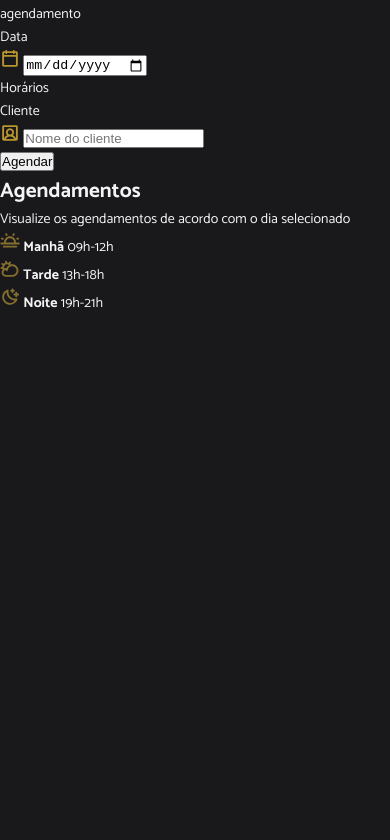
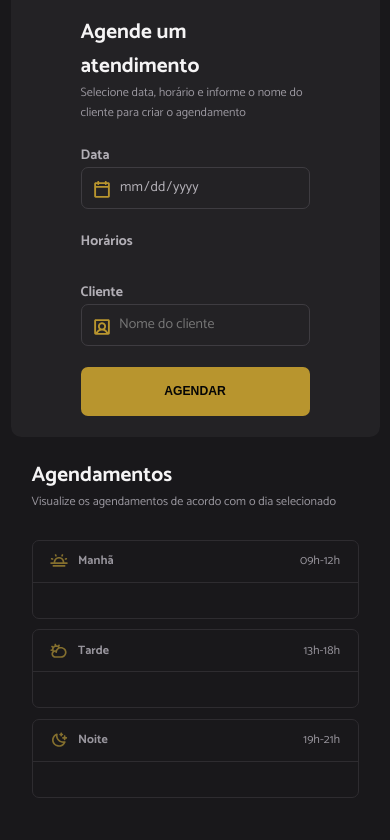
Before and after one commit to matheustorresdev97/full-stack-parte2, a website built with Vite: page 05-hairday/index.html in a window 390 px wide. Shown: the part 66-906 px from the top of the page. Before the commit the page ends 844 px from the top, so only its background shows below. Built offline with nearby package versions, Linux system fonts and the light colour scheme; files whose address does not match are found by name.

Commit message:
css styles

```diff
--- a/05-hairday/index.html
+++ b/05-hairday/index.html
@@ -14,7 +14,7 @@
 
   </head>
   <body>
-    <div id="app">
+    <div class="container">
       <img src="/logo.svg" alt="Logo" class="logo" />
 
       <form class="form">
@@ -34,7 +34,6 @@
 
         <span class="label">Horários</span>
         <ul id="hours" class="hours" aria-label="Horários disponíveis de manhã">
-      </form>
         </ul>
 
         <label for="client" class="label">Cliente</label>
@@ -89,6 +88,7 @@
         </section>
       </aside>
     </div>
-    <script type="module" src="/src/main.js"></script>
+
+    <script src="src/main.js"></script>
   </body>
 </html>
--- a/05-hairday/src/styles/form.css
+++ b/05-hairday/src/styles/form.css
@@ -0,0 +1,154 @@
+.form {
+    grid-area: form;
+    max-width: 512px;
+
+    background-color: #232225;
+    border-radius: 0.75rem;
+
+    padding: 5rem;
+    padding-bottom: 1.5rem;
+
+    display: flex;
+    flex-direction: column;
+
+    overflow-y: scroll;
+  }
+
+  .form > header {
+    max-width: 21rem;
+    margin-bottom: 1.5rem;
+  }
+
+  .form > header h1 {
+    font-size: 1.5rem;
+    font-weight: 700;
+  }
+
+  .form > header p {
+    color: #98959d;
+    font-size: 0.87rem;
+  }
+
+  .label {
+    font-size: 1rem;
+    color: #b2afb6;
+    font-weight: 700;
+  }
+
+  .input {
+    width: 100%;
+    height: 3rem;
+
+    border: 1px solid #3e3c41;
+    padding: 0.87rem 0.75rem;
+    border-radius: 0.5rem;
+
+    display: flex;
+    margin-bottom: 1.5rem;
+  }
+
+  .input i {
+    margin-right: 0.5rem;
+  }
+
+  .input input {
+    flex: 1;
+
+    font-family: "Catamaran", sans-serif;
+
+    font-size: 1rem;
+    color: #b2afb6;
+    background-color: transparent;
+
+    outline: none;
+    border: none;
+  }
+
+  .input:focus-within {
+    border: 1.5px solid #b8952e;
+  }
+
+  .button {
+    height: 3.5rem;
+    border-radius: 0.5rem;
+    border: none;
+    font-size: 0.87rem;
+    background-color: #b8952e;
+    color: #050505;
+    text-transform: uppercase;
+    font-weight: 700;
+    padding: 1rem 1.25rem;
+    cursor: pointer;
+
+    transition: background-color 0.3s;
+  }
+
+  .button:hover {
+    background-color: #dbc170;
+  }
+
+  ::-webkit-calendar-picker-indicator {
+    cursor: pointer;
+    background: url("../assets/arrow-down.svg") no-repeat;
+  }
+
+  .hours {
+    list-style: none;
+
+    display: flex;
+    gap: 0.5rem;
+    flex-wrap: wrap;
+
+    margin-bottom: 2rem;
+  }
+
+  .hour {
+    width: 4.87rem;
+    height: 2.5rem;
+
+    border-radius: 0.5rem;
+
+    font-size: 1rem;
+    border: 1px solid #3e3c41;
+
+    cursor: pointer;
+
+    display: flex;
+    justify-content: center;
+    align-items: center;
+  }
+
+  .hour-period {
+    width: 100%;
+    color: #98959d;
+    font-size: 0.87rem;
+
+    margin-top: 0.75rem;
+  }
+
+  .hour-available {
+    background-color: #2e2c30;
+  }
+
+  .hour-unavailable {
+    opacity: 0.5;
+
+    cursor: not-allowed;
+  }
+
+  .hour-selected {
+    border: 1px solid #b8952e;
+    color: #b8952e;
+  }
+
+  .hour:not(.hour-unavailable):hover {
+    border: 1px solid #b8952e;
+    color: #b8952e;
+  }
+
+  @media (max-width: 1100px) {
+    .form {
+      overflow-y: auto;
+      max-width: 100%;
+    }
+  }
--- a/05-hairday/src/styles/global.css
+++ b/05-hairday/src/styles/global.css
@@ -26,7 +26,7 @@ body {
     color: #f5f4f5;
   }
 
-.app {
+  .container {
     display: grid;
     grid-template-columns: auto 1fr;
     grid-template-rows: calc(100vh - 1.5rem);
@@ -53,7 +53,7 @@ body {
       font-size: 14px;
     }
 
-    .app {
+    .container {
       display: flex;
       flex-direction: column;
     }
--- a/05-hairday/src/styles/schedule.css
+++ b/05-hairday/src/styles/schedule.css
@@ -0,0 +1,93 @@
+.schedule {
+    grid-area: schedule;
+    padding: 5rem 7.75rem;
+  }
+
+  .schedule > header {
+    margin-bottom: 2rem;
+  }
+
+  .schedule > header h1 {
+    font-size: 1.5rem;
+    font-weight: 700;
+  }
+
+  .schedule > header p {
+    color: #98959d;
+    font-size: 0.87rem;
+  }
+
+  .schedule-period {
+    border: 1px solid #2e2c30;
+    border-radius: 0.5rem;
+    margin-bottom: 0.75rem;
+  }
+
+  .schedule-period header {
+    width: 100%;
+    display: flex;
+
+    border-bottom-width: 1px;
+    border-bottom-style: solid;
+    border-bottom-color: #2e2c30;
+
+    padding: 0.75rem 1.25rem;
+  }
+
+  .schedule-period header img {
+    width: 1.25rem;
+    margin-right: 0.75rem;
+  }
+
+  .schedule-period header strong {
+    flex: 1;
+    color: #98959d;
+    font-size: 0.87rem;
+  }
+
+  .schedule-period header span {
+    font-size: 0.87rem;
+    color: #98959d;
+  }
+
+  .schedule-period ul {
+    list-style: none;
+    padding: 1.25rem;
+  }
+
+  .schedule-period ul li {
+    height: 2rem;
+    color: #b2afb6;
+    font-size: 1rem;
+
+    display: flex;
+    align-items: center;
+  }
+
+  .schedule-period ul li span {
+    flex: 1;
+  }
+
+  .cancel-icon {
+    cursor: pointer;
+    transition: opacity 0.2s;
+  }
+
+  .schedule-period ul li img:hover {
+    opacity: 0.7;
+  }
+
+  .schedule-period ul li strong {
+    margin-right: 1.25rem;
+  }
+
+  @media (max-width: 1100px) {
+    .schedule {
+      grid-area: schedule;
+      padding: 1.5rem;
+    }
+
+    .schedule > header {
+      flex-direction: column;
+    }
+  }
```
Lines whose indentation alone changed are shown as unchanged.
